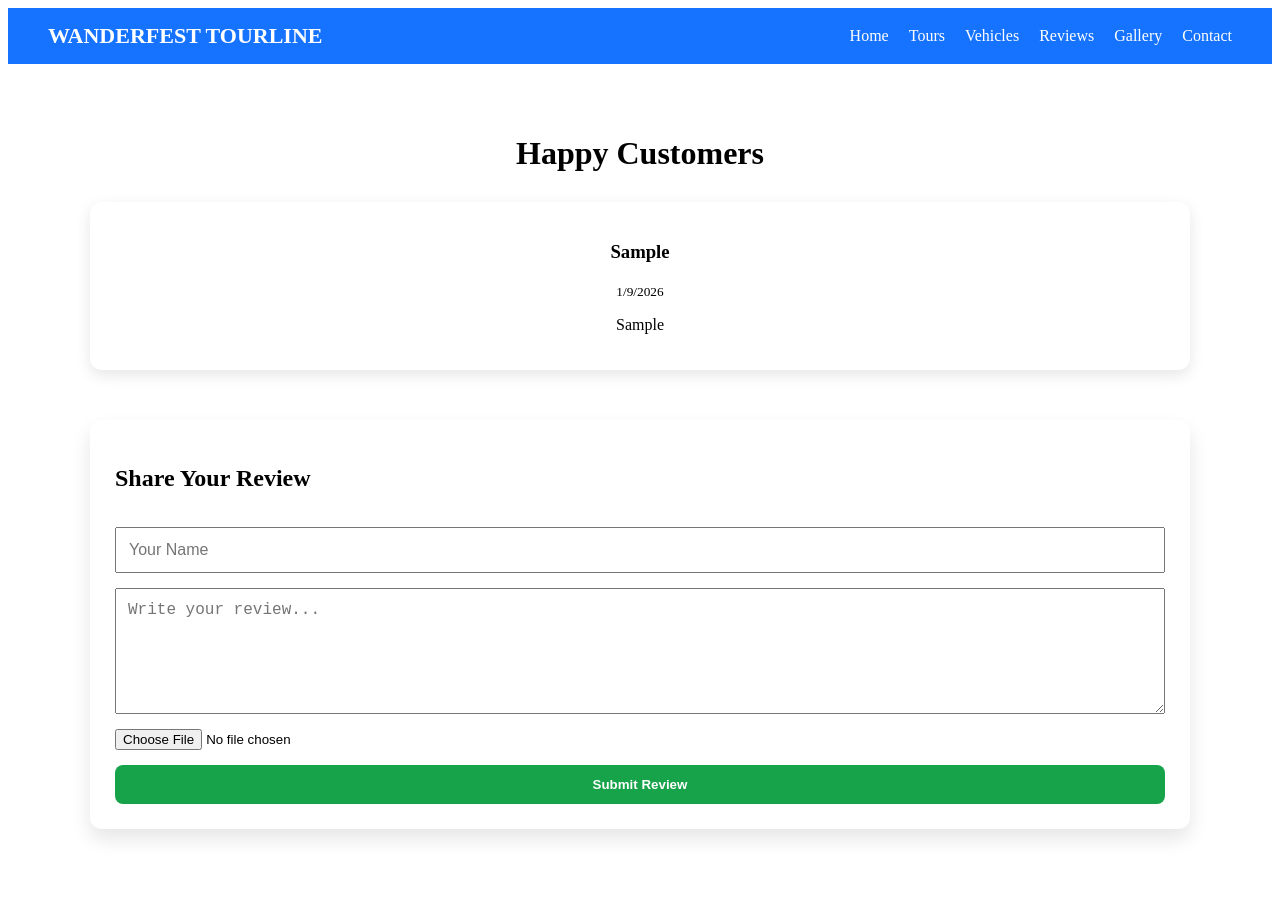
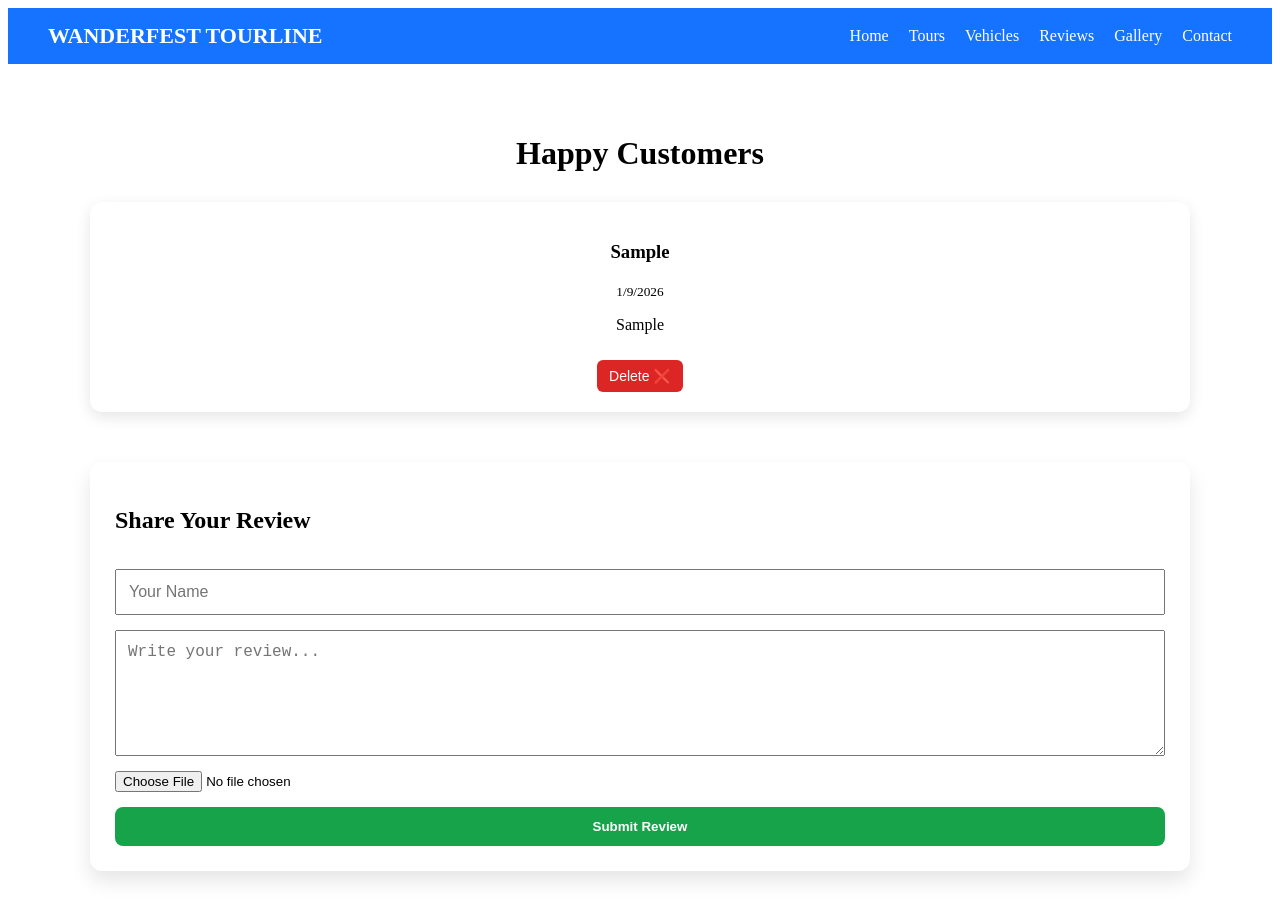
Before and after one commit to ShyamN11/wanderfest-baseline, a React (Vite) app: page /reviews in a window 1280 px wide. Both pictures are taken after typing "Sample", "Sample" into the empty fields and a click on the button "Submit Review". Shown: the top 920 px of the page. Before the commit the page ends 887 px from the top, so only its background shows below. Built offline with nearby package versions, Linux system fonts and the light colour scheme.

Commit message:
Add delete review feature

```diff
--- a/src/pages/Reviews.jsx
+++ b/src/pages/Reviews.jsx
@@ -28,6 +28,7 @@ function Reviews() {
     }
 
     const newReview = {
+      id: Date.now(),
       name,
       message,
       image: image ? URL.createObjectURL(image) : null,
@@ -40,6 +41,17 @@ function Reviews() {
     setImage(null);
   };
 
+  /* DELETE REVIEW */
+  const handleDelete = (id) => {
+    const confirmDelete = window.confirm(
+      "Are you sure you want to delete this review?"
+    );
+    if (!confirmDelete) return;
+
+    const updatedReviews = reviews.filter((r) => r.id !== id);
+    setReviews(updatedReviews);
+  };
+
   return (
     <div style={pageStyle}>
       <h1 style={{ textAlign: "center", marginBottom: "30px" }}>
@@ -50,18 +62,27 @@ function Reviews() {
       <div style={reviewGrid}>
         {reviews.length === 0 && (
           <p style={{ textAlign: "center", color: "#666" }}>
-            Be the first to share your experience 😊
+            No reviews yet. Be the first 😊
           </p>
         )}
 
-        {reviews.map((r, i) => (
-          <div key={i} style={reviewCard}>
+        {reviews.map((r) => (
+          <div key={r.id} style={reviewCard}>
             {r.image && (
               <img src={r.image} alt="Customer" style={reviewImage} />
             )}
+
             <h3>{r.name}</h3>
             <small>{r.date}</small>
             <p>{r.message}</p>
+
+            {/* DELETE BUTTON */}
+            <button
+              onClick={() => handleDelete(r.id)}
+              style={deleteBtn}
+            >
+              Delete ❌
+            </button>
           </div>
         ))}
       </div>
@@ -119,6 +140,7 @@ const reviewCard = {
   borderRadius: "12px",
   boxShadow: "0 5px 15px rgba(0,0,0,0.1)",
   textAlign: "center",
+  position: "relative",
 };
 
 const reviewImage = {
@@ -127,6 +149,17 @@ const reviewImage = {
   objectFit: "contain",
   borderRadius: "10px",
   marginBottom: "10px",
+};
+
+const deleteBtn = {
+  marginTop: "10px",
+  background: "#dc2626",
+  color: "#fff",
+  border: "none",
+  padding: "8px 12px",
+  borderRadius: "6px",
+  cursor: "pointer",
+  fontSize: "14px",
 };
 
 const formStyle = {
```
